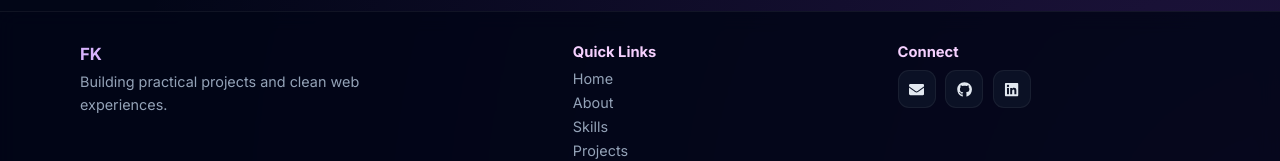
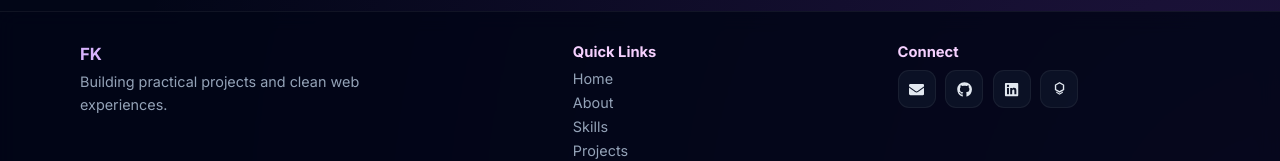
Before and after one commit to Far-200/portfolio-site, a React (Vite) app in the folder site/: page / in a window 1280 px wide. Shown: the part 3414-3575 px from the top of the page. Built offline with nearby package versions, Linux system fonts and the light colour scheme.

Commit message:
feat: added Devfolio link to the footer.

```diff
--- a/site/src/components/Footer.jsx
+++ b/site/src/components/Footer.jsx
@@ -1,6 +1,20 @@
 import { Link } from "react-router-dom";
 import { FaGithub, FaLinkedin, FaEnvelope } from "react-icons/fa";
 import { motion } from "framer-motion";
+
+const SiDevfolio = () => (
+  <svg
+    viewBox="0 0 24 24"
+    width="1em"
+    height="1em"
+    fill="currentColor"
+    stroke="currentColor"
+    strokeWidth="0"
+    style={{ display: "inline-block", verticalAlign: "middle" }}
+  >
+    <path d="M11.91 0l7.39 4.265v8.528l-7.39 4.266-7.39-4.266V4.265L11.91 0zm0 2.274L6.684 5.291v6.033l5.226 3.016 5.226-3.016V5.291L11.91 2.274zM11.91 18.066l5.226-3.016v1.944l-5.226 3.017-5.226-3.017v-1.944l5.226 3.016z" />
+  </svg>
+);
 
 function Footer() {
   return (
@@ -31,7 +45,7 @@ function Footer() {
         <div className="footer-links-block">
           <h4>Connect</h4>
           <div className="footer-socials">
-            <a href="mailto:yourmail@example.com" aria-label="Email">
+            <a href="mailto:farhaabkhanff@gmail.com" aria-label="Email">
               <FaEnvelope />
             </a>
             <a
@@ -50,6 +64,14 @@ function Footer() {
             >
               <FaLinkedin />
             </a>
+            <a
+              href="https://devfolio.co/@Farhaan_2k5"
+              target="_blank"
+              rel="noreferrer"
+              aria-label="Devfolio"
+            >
+              <SiDevfolio />
+            </a>
           </div>
         </div>
       </div>
```
